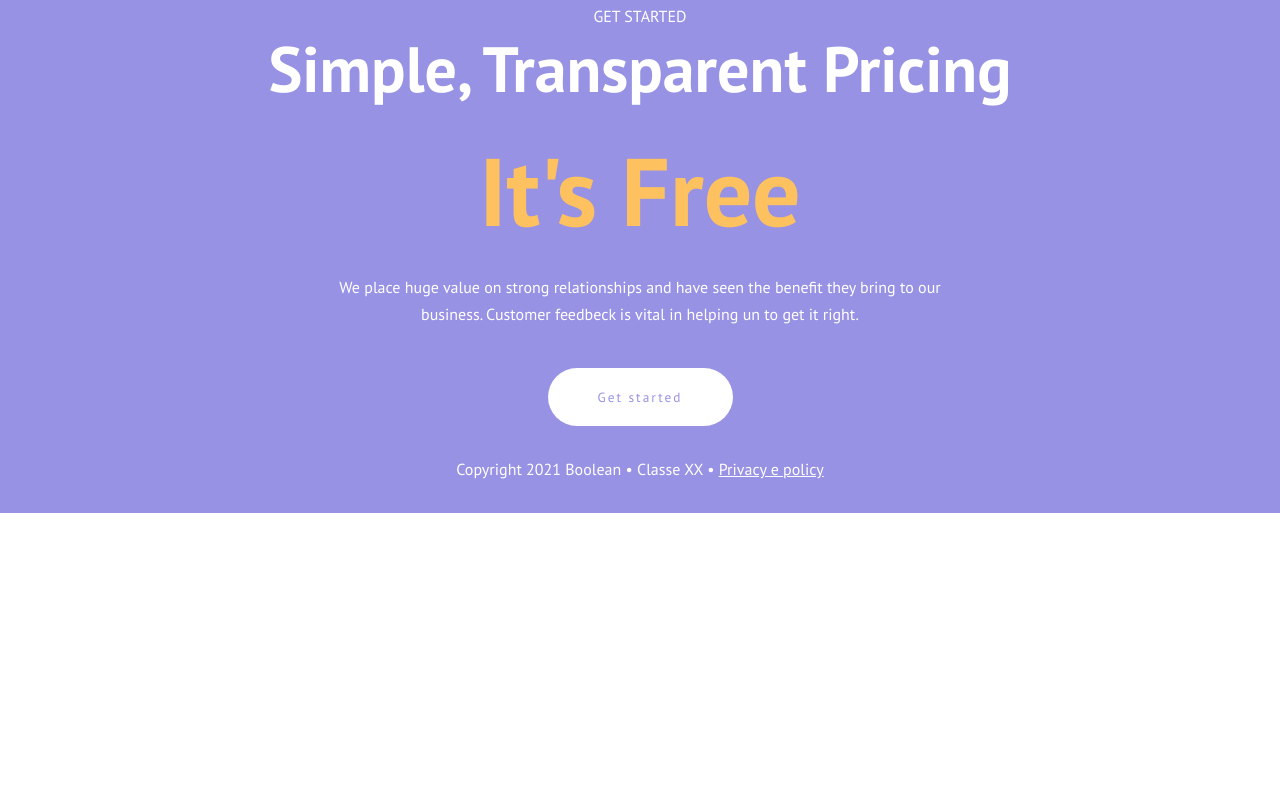
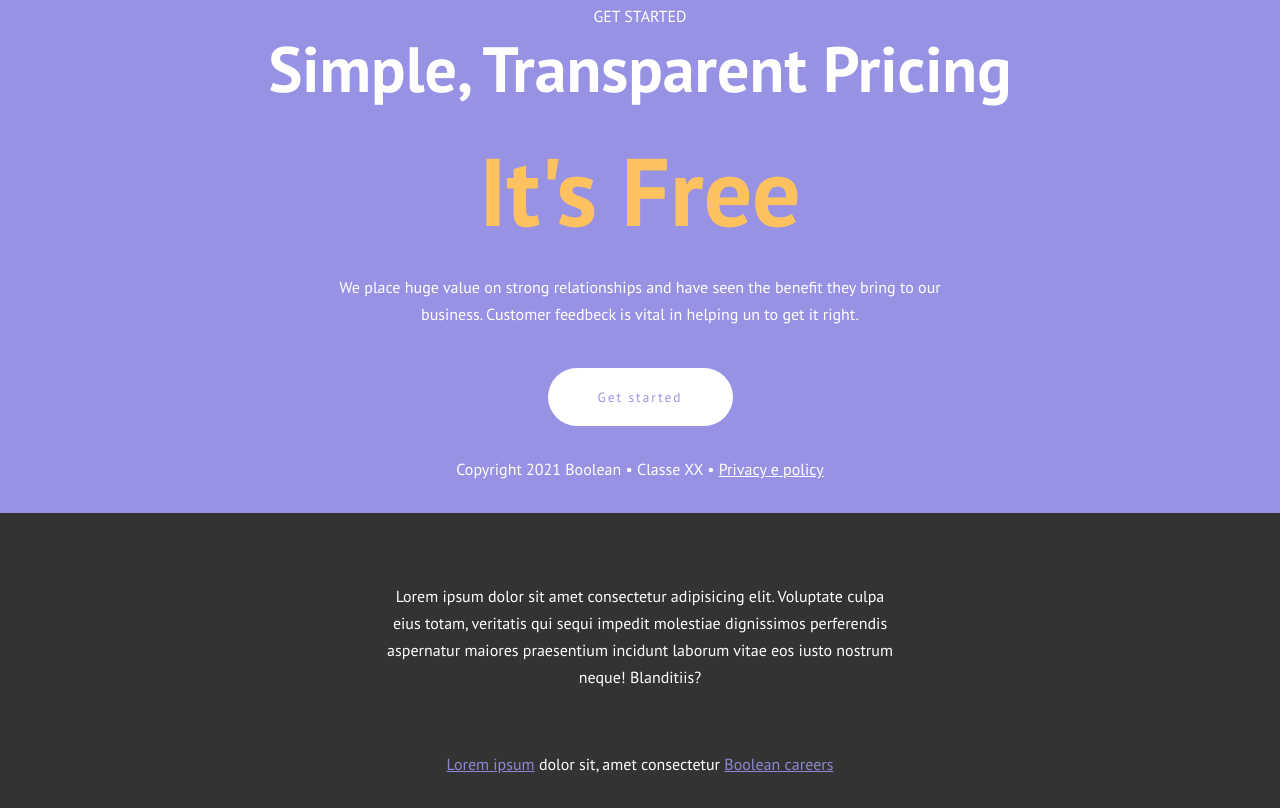
Before and after one commit to Fabrizio-padula-hub/htmlcss-responsive-layout, a plain HTML site: page index.html in a window 1280 px wide. Shown: the part 3985-4793 px from the top of the page. Before the commit the page ends 4498 px from the top, so only its background shows below. Drawn offline with Linux system fonts and the light colour scheme.

Commit message:
feat: add footer

```diff
--- a/index.html
+++ b/index.html
@@ -274,13 +274,17 @@
                 We place huge value on strong relationships and have seen the benefit they bring to our business. Customer feedbeck is vital in helping un to get it right.
             </p>
             <button class="btn-big"> Get started</button>
-            <span>Copyright 2021 Boolean • Classe XX • <a href="Privacy e policy">Privacy e policy</a></span>
+            <span>Copyright 2021 Boolean • Classe XX • <a href="#">Privacy e policy</a></span>
         </section>
         <!-- /section free -->
     </main>
-    <footer></footer>
-
-
-
+    <footer class="text-center flex">
+        <p>
+            Lorem ipsum dolor sit amet consectetur adipisicing elit. Voluptate culpa eius totam, veritatis qui sequi impedit molestiae dignissimos perferendis aspernatur maiores praesentium incidunt laborum vitae eos iusto nostrum neque! Blanditiis?
+        </p>
+        <p>
+            <a href="#">Lorem ipsum</a> dolor sit, amet consectetur <a href="#">Boolean careers</a>
+        </p>
+    </footer>
 </body>
 </html>
--- a/style.css
+++ b/style.css
@@ -319,13 +319,25 @@ header .logo, header .menu{
 .free span a{
     color: #fff;
 }
-
-
-
 /*** FINE SECTION FREE ***/
 
-
-
+/*--------------
+    FOOTER
+--------------*/
+footer{
+    background-color: #333333;
+    color: #fff;
+    padding-top: 40px;
+    flex-direction: column;
+    align-items: center;
+}
+footer p{
+    max-width: 40%;
+    margin: 30px 0px;
+}
+footer a{
+    color: #8d88d3;
+}
 
 
 /***********************
@@ -364,8 +376,6 @@ header .logo, header .menu{
     }
 }
 
-
-
 /* SMARTPHONE */
 @media screen and (max-width: 768px){
     .info-card .col,
@@ -401,4 +411,7 @@ header .logo, header .menu{
     .free p{
         max-width: 90%;
     }
+    footer p{
+        max-width: 90%;
+    }
 }
```
